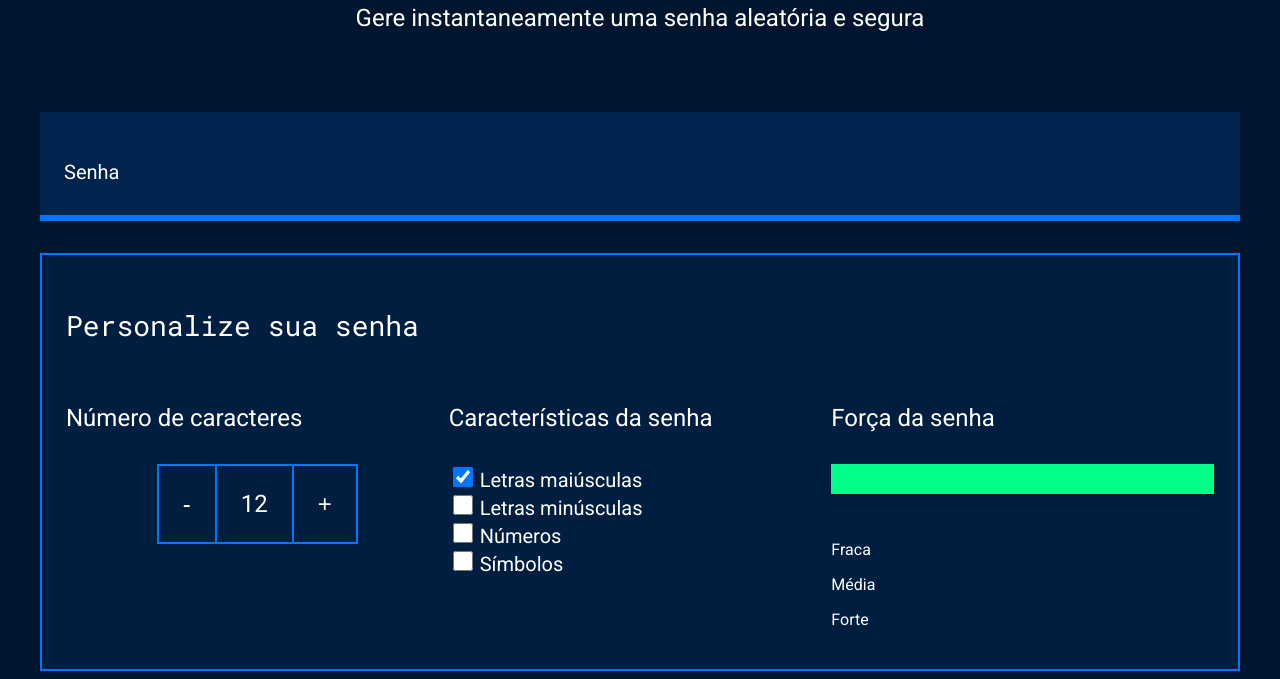
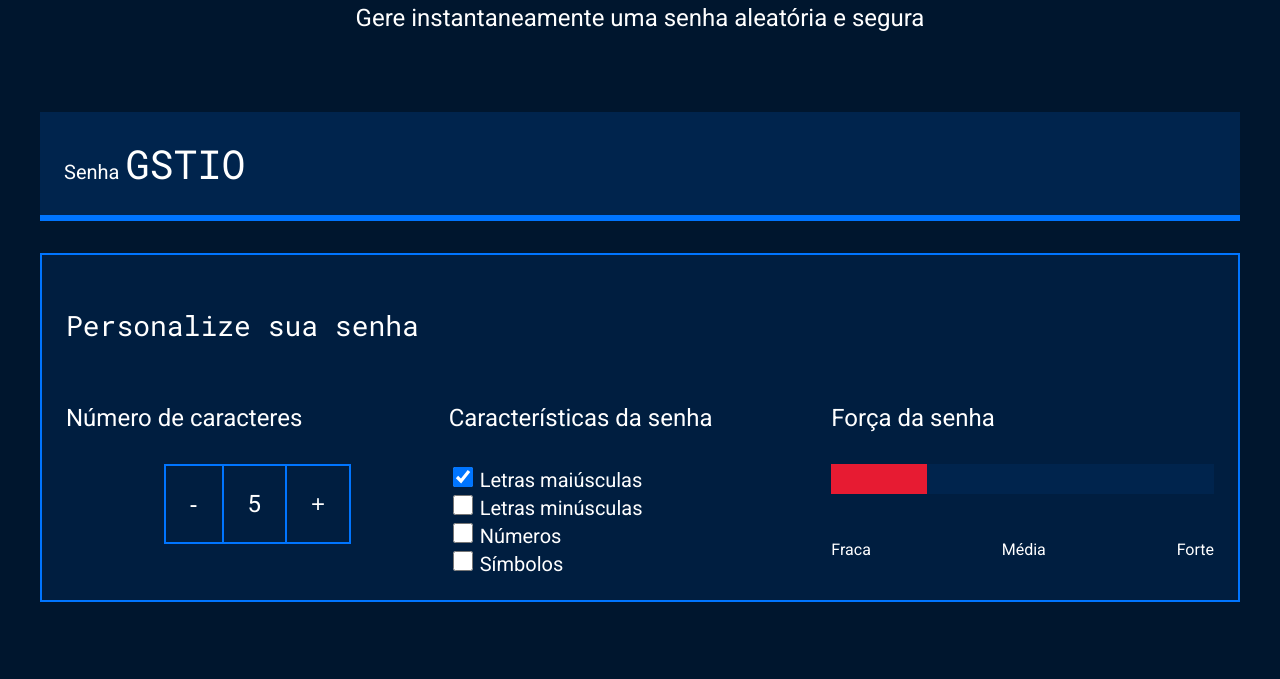
Before and after one commit to Copenhagen1822/Seguran-a-Digital, a plain HTML site: page JS-SENHAS-SEGURAS/index.html in a window 1280 px wide. Shown: the part 214-893 px from the top of the page. After the commit the page ends 824 px from the top, so only its background shows below. Drawn offline with Linux system fonts and the light colour scheme; files whose address does not match are found by name.

Commit message:
juancesar

```diff
--- a/JS-SENHAS-SEGURAS/index.html
+++ b/JS-SENHAS-SEGURAS/index.html
@@ -17,7 +17,7 @@
         </div>
         <div class="conteudo-senha">
             <label for="senha">Senha</label>
-            <input name="senha" type="text" id="campo-senha">
+            <input name="senha" type="text" id="campo-senha" readonly>
         </div>
         <div class="parametro">
             <h3 class="parametro-titulo">Personalize sua senha</h3>
@@ -48,20 +48,21 @@
                         <input name="simbolo" type="checkbox" class="checkbox">
                         <label for="simbolo">Símbolos</label>
                     </div>
-
                 </div>
                 <div class="parametro-senha">
                     <h4 class="parametro-senha__titulo">Força da senha</h4>
                     <div class="barra"></div>
-                    <div class="forca forte"></div>
-                    <div class="parametro-senha-texto">
+                    <div class="forca fraca"></div>
+                    <div class="parametro-senha-textos">
                         <p>Fraca</p>
                         <p>Média</p>
                         <p>Forte</p>
+                    </div>
                 </div>
             </div>
         </div>
     </section>
+    <script src="main.js"></script>
 </body>
 
 </html>
--- /dev/null
+++ b/JS-SENHAS-SEGURAS/main.js
@@ -0,0 +1,64 @@
+const numeroSenha = document.querySelector('.parametro-senha__texto');
+let tamanhoSenha = 5;
+numeroSenha.textContent = tamanhoSenha;
+
+const botoes = document.querySelectorAll('.parametro-senha__botao');
+
+botoes[0].onclick = diminuiTamanho;
+botoes[1].onclick = aumentaTamanho;
+
+function diminuiTamanho() {
+    if (tamanhoSenha > 1) {
+        // tamanhoSenha = tamanhoSenha-1;
+        tamanhoSenha--;
+    }
+    numeroSenha.textContent = tamanhoSenha;
+    geraSenha();
+}
+function aumentaTamanho() {
+    if (tamanhoSenha < 20) {
+        // tamanhoSenha = tamanhoSenha+1;
+        tamanhoSenha++;
+    }
+    numeroSenha.textContent = tamanhoSenha;
+    geraSenha();
+}
+
+const campoSenha = document.querySelector('#campo-senha');
+const checkbox = document.querySelectorAll('.checkbox');
+
+for (i = 0; i < checkbox.length; i++) {
+    checkbox[i].onclick = geraSenha;
+}
+
+
+const letrasMaiusculas = 'ABCDEFGHIJKLMNOPQRSTUVXYWZ';
+const letrasMinusculas = 'abcdefghijklmnopqrstuvxywz';
+const numeros = '0123456789';
+const simbolos = '!@%*?';
+
+geraSenha();
+
+function geraSenha() {
+    let alfabeto = '';
+    if (checkbox[0].checked) {
+        alfabeto = alfabeto + letrasMaiusculas;
+    }
+    if (checkbox[1].checked) {
+        alfabeto = alfabeto + letrasMinusculas;
+    }
+    if (checkbox[2].checked) {
+        alfabeto = alfabeto + numeros;
+    }
+    if (checkbox[3].checked) {
+        alfabeto = alfabeto + simbolos;
+    }
+    console.log(alfabeto);
+    let senha = '';
+    for (let i = 0; i < tamanhoSenha; i++) {
+        let numeroAleatorio = Math.random() * alfabeto.length;
+        numeroAleatorio = Math.floor(numeroAleatorio);
+        senha = senha + alfabeto[numeroAleatorio];
+    }
+    campoSenha.value = senha;
+}
```
Also changed, not shown: JS-SENHAS-SEGURAS/style.css (+10 -7 lines).
